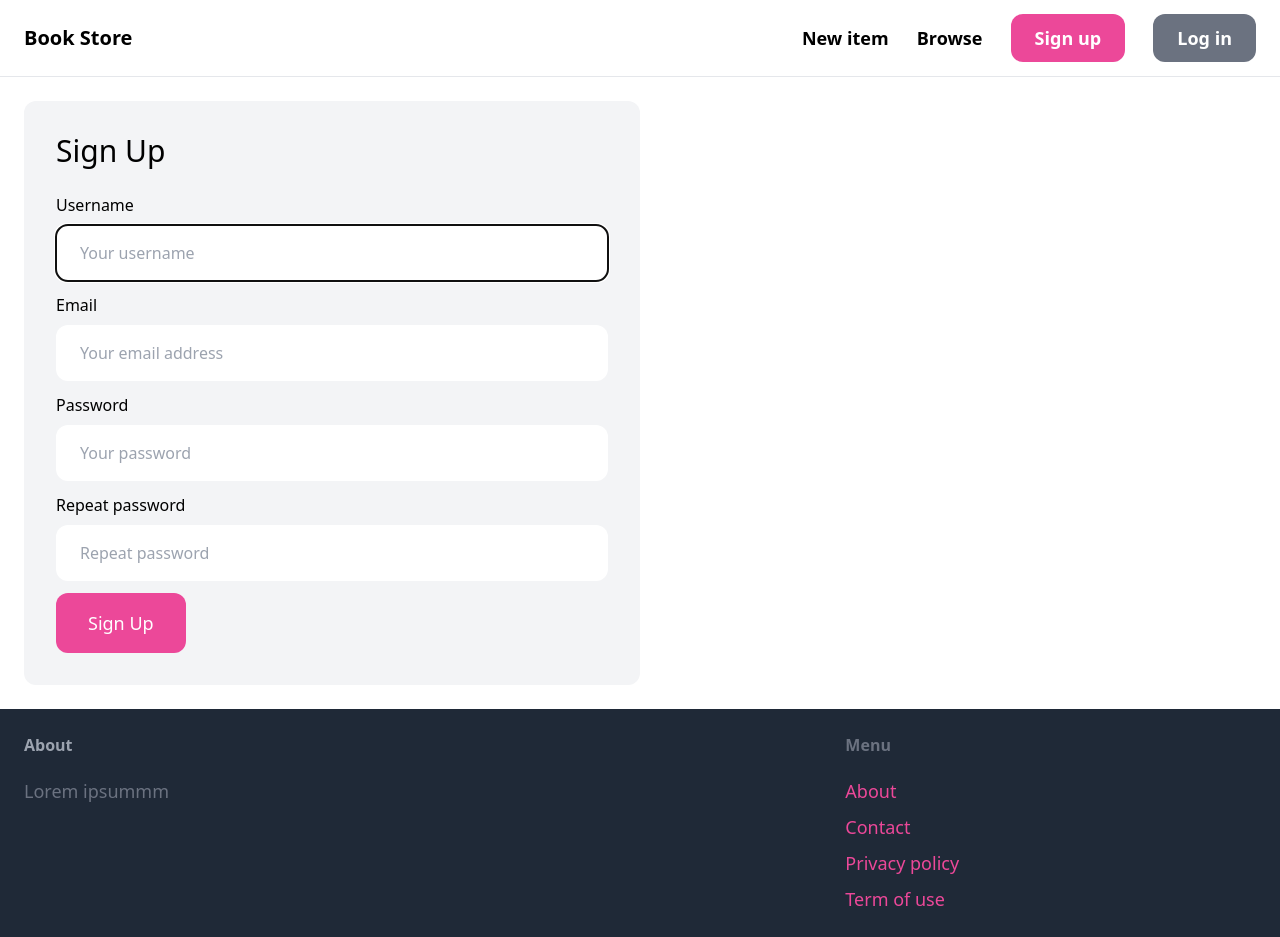
After one commit to aysenurcftc/Django_BookStore, a Django app: page /signup/ in a window 1280 px wide. The commit adds this page. Run offline with Django 5.2, Linux system fonts and the light colour scheme; some libraries are stand-ins or nearby versions.

Commit message:
add sign up

```diff
--- /dev/null
+++ b/core/forms.py
@@ -0,0 +1,27 @@
+from django import forms
+from django.contrib.auth.forms import UserCreationForm
+from django.contrib.auth.models import User
+
+
+class SignUpForm(UserCreationForm):
+    class Meta:
+        model = User
+        fields = ("username", "email", "password1", "password2")
+
+
+    username = forms.CharField(widget=forms.TextInput(attrs={
+        'placeholder': 'Your username',
+        'class': 'w-full py-4 px-6 rounded-xl'
+    }))
+    email = forms.CharField(widget=forms.EmailInput(attrs={
+        'placeholder': 'Your email address',
+        'class': 'w-full py-4 px-6 rounded-xl'
+    }))
+    password1 = forms.CharField(widget=forms.PasswordInput(attrs={
+        'placeholder': 'Your password',
+        'class': 'w-full py-4 px-6 rounded-xl'
+    }))
+    password2 = forms.CharField(widget=forms.PasswordInput(attrs={
+        'placeholder': 'Repeat password',
+        'class': 'w-full py-4 px-6 rounded-xl'
+    }))
--- a/core/templates/core/base.html
+++ b/core/templates/core/base.html
@@ -7,14 +7,26 @@
     <title>{% block title%} {% endblock %} | Book Store</title>
   </head>
   <body>
-    <nav class="py-6 px-6 flex justify-between items-center border-b border-gray-200">
+    <nav
+      class="py-6 px-6 flex justify-between items-center border-b border-gray-200"
+    >
       <a href="/" class="text-xl font-semibold">Book Store</a>
       <div class="space-x-6">
-            <a href="#" class="text-lg font-semibold hover:text-gray-500">New item</a>
+        <a href="#" class="text-lg font-semibold hover:text-gray-500"
+          >New item</a
+        >
         <a href="#" class="text-lg font-semibold hover:text-gray-500">Browse</a>
 
-            <a href="#" class="px-6 py-3 text-lg font-semibold bg-pink-500 text-white rounded-xl hover:bg-pink-700">Sign up</a>
-            <a href="#" class="px-6 py-3 text-lg font-semibold bg-gray-500 text-white rounded-xl hover:bg-gray-700">Log in</a>
+        <a
+          href="{% url 'core:signup' %}"
+          class="px-6 py-3 text-lg font-semibold bg-pink-500 text-white rounded-xl hover:bg-pink-700"
+          >Sign up</a
+        >
+        <a
+          href="#"
+          class="px-6 py-3 text-lg font-semibold bg-gray-500 text-white rounded-xl hover:bg-gray-700"
+          >Log in</a
+        >
       </div>
     </nav>
 
@@ -22,28 +34,34 @@
 
     <footer class="py-6 px-6 flex justify-between bg-gray-800">
       <div class="w-2/3 pr-10">
-            <h3 class="mb-5 font-semibold text-gray-400">
-                About
-            </h3>
+        <h3 class="mb-5 font-semibold text-gray-400">About</h3>
         <p class="text-lg text-gray-500">Lorem ipsummm</p>
       </div>
 
       <div class="w-1/3">
-            <h3 class="mb-5 font-semibold text-gray-500">
-                Menu
-            </h3>
+        <h3 class="mb-5 font-semibold text-gray-500">Menu</h3>
         <ul class="space-y-2">
           <li>
-                    <a href="#" class="text-lg text-pink-500 hover:text-pink-700 ">About</a>
+            <a href="#" class="text-lg text-pink-500 hover:text-pink-700"
+              >About</a
+            >
           </li>
           <li>
-                    <a href="{% url 'contact' %}" class="text-lg text-pink-500 hover:text-pink-700 ">Contact</a>
+            <a
+              href="{% url 'core:contact' %}"
+              class="text-lg text-pink-500 hover:text-pink-700"
+              >Contact</a
+            >
           </li>
           <li>
-                    <a href="#" class="text-lg text-pink-500 hover:text-pink-700 ">Privacy policy</a>
+            <a href="#" class="text-lg text-pink-500 hover:text-pink-700"
+              >Privacy policy</a
+            >
           </li>
           <li>
-                    <a href="#" class="text-lg text-pink-500 hover:text-pink-700 ">Term of use</a>
+            <a href="#" class="text-lg text-pink-500 hover:text-pink-700"
+              >Term of use</a
+            >
           </li>
         </ul>
       </div>
--- /dev/null
+++ b/core/templates/core/signup.html
@@ -0,0 +1,55 @@
+{% extends "core/base.html" %}
+
+
+{%block title%} Sign Up {% endblock %}
+
+
+{% block content%}
+
+    <div class="w-1/2 my-6 my-auto p-8 bg-gray-100 rounded-xl">
+        <h1 class="mb-6 text-3xl">Sign Up</h1>
+
+        <form method="post" action=".">
+            {% csrf_token %}
+
+
+
+             <div class="mb-3">
+                <label class="inline-block mb-2">Username</label> <br>
+                {{ form.username }}
+             </div>
+
+             <div class="mb-3">
+                <label class="inline-block mb-2">Email</label> <br>
+                {{ form.email }}
+             </div>
+
+             <div class="mb-3">
+                <label class="inline-block mb-2">Password</label> <br>
+                {{ form.password1 }}
+             </div>
+
+             <div class="mb-3">
+                <label class="inline-block mb-2">Repeat password </label> <br>
+                {{ form.password2 }}
+             </div>
+
+
+             {% if form.errors or form.non_field_errors %}
+                <div class="mb-3 p-6 bg-red-100 rounded-xl">
+                    {% for field in form%}
+                        {{ field.errors }}
+                    {% endfor %}
+
+                    {{ form.non_field_errors }}
+
+                </div>
+             {% endif %}
+
+            <button class="py-4 px-8 text-lg bg-pink-500 hover:bg-pink-700 rounded-xl text-white">Sign Up</button>
+
+
+        </form>
+    </div>
+
+{%endblock%}
--- /dev/null
+++ b/core/urls.py
@@ -0,0 +1,15 @@
+
+
+from django.urls import path
+from . import views
+
+app_name = "core"
+
+
+urlpatterns = [
+    path('', views.index, name='index'),
+    path('contact/', views.contact, name='contact'),
+    path('signup/', views.signup, name='signup'),
+
+
+]
--- a/core/views.py
+++ b/core/views.py
@@ -1,8 +1,10 @@
-from django.shortcuts import render
+from django.shortcuts import render, redirect
 
 # Create your views here.
 
 from item.models import Category, Item
+
+from .forms import SignUpForm
 
 def index(request):
     items = Item.objects.filter(is_sold=False)[0:6]
@@ -16,3 +18,20 @@ def index(request):
 
 def contact(request):
     return render(request, 'core/contact.html')
+
+
+
+def signup(request):
+    if request.method == 'POST':
+        form = SignUpForm(request.POST)
+
+        if form.is_valid():
+            form.save()
+
+            return redirect('/login/')
+    else:
+        form = SignUpForm()
+
+    return render(request, 'core/signup.html', {
+        'form': form
+    })
--- a/store/urls.py
+++ b/store/urls.py
@@ -9,7 +9,7 @@ from core.views import index, contact
 urlpatterns = [
     path('admin/', admin.site.urls),
     path('items/', include('item.urls')),
-    path('', index, name='index'),
+    path('',  include('core.urls')),
     path('contact/', contact, name='contact'),
 
 ] + static(settings.MEDIA_URL, document_root = settings.MEDIA_ROOT)
```
Also changed, not shown: db.sqlite3. Lines whose indentation alone changed are shown as unchanged.
